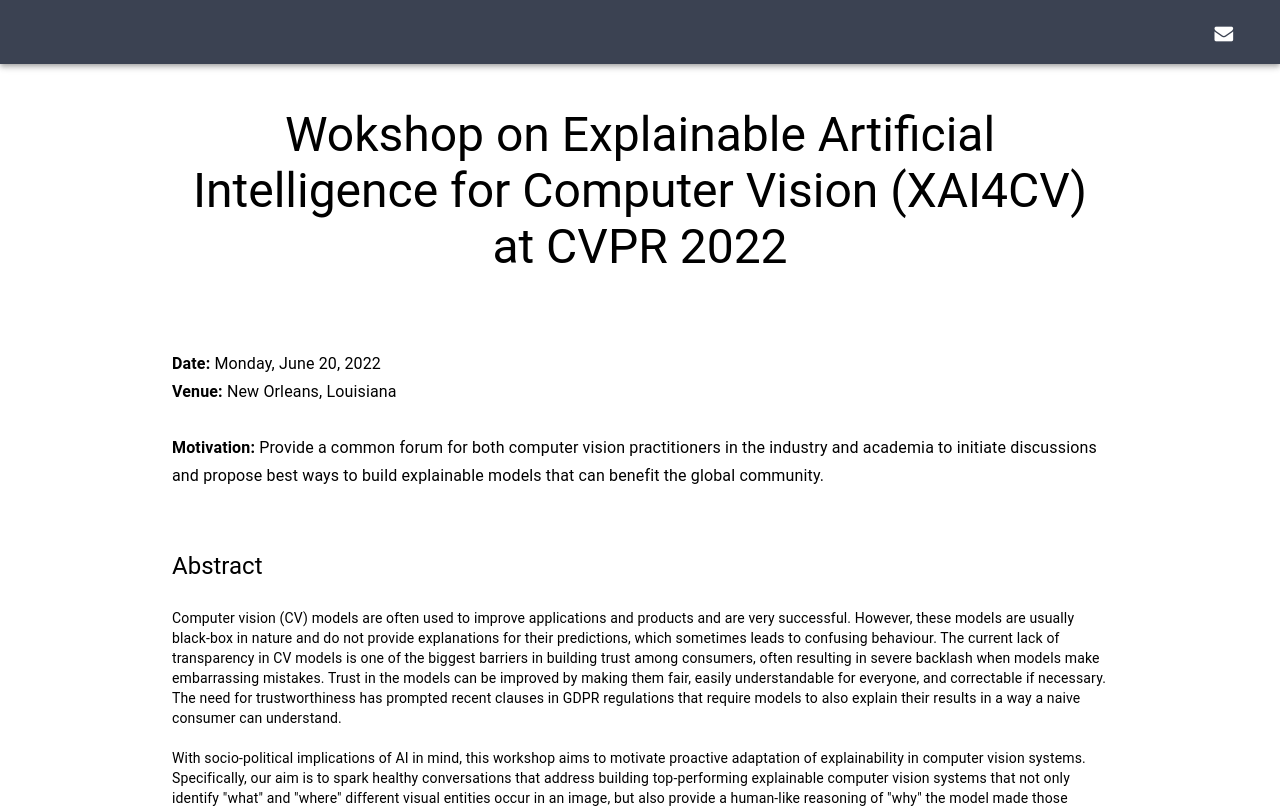
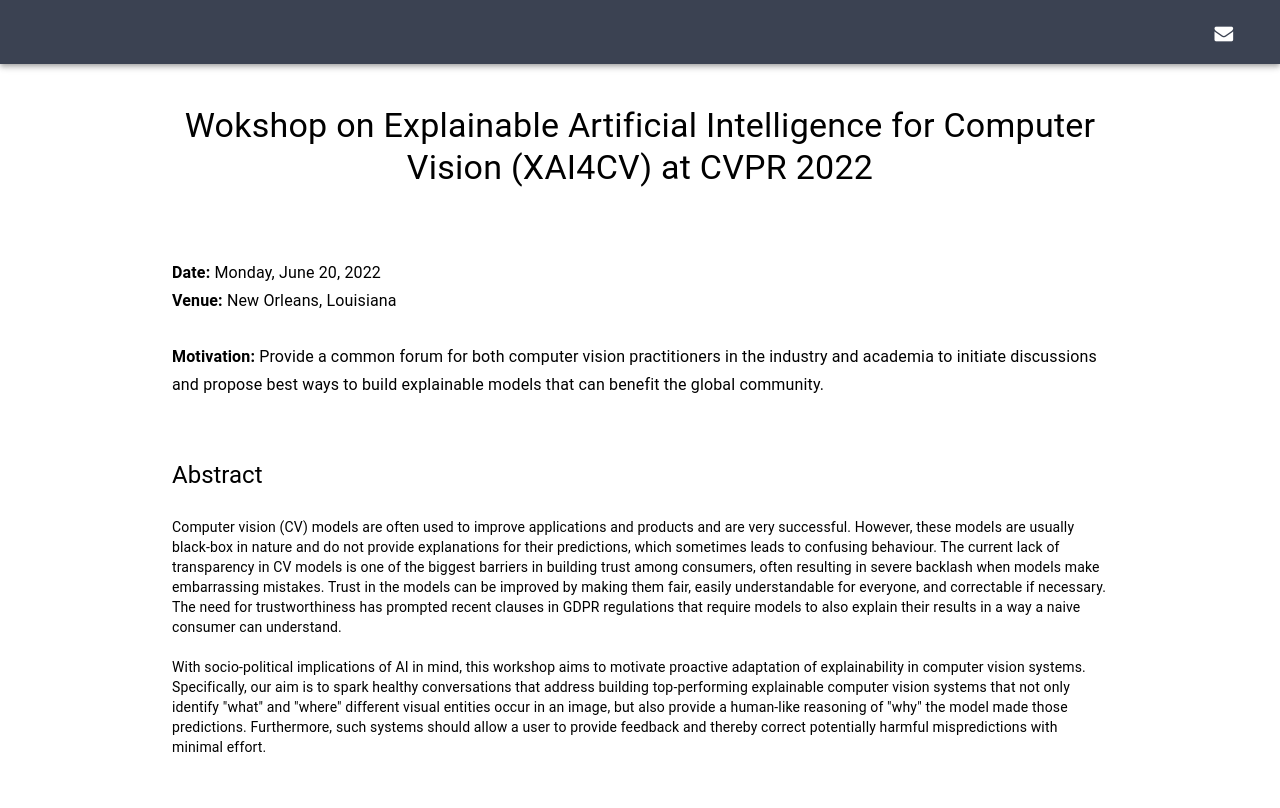
Before and after one commit to xai4cv/xai4cv.github.io, a React (Create React App) app: page /workshop in a window 1280 px wide. Shown: the top 808 px of the page. Built offline with nearby package versions, Linux system fonts and the light colour scheme.

Commit message:
Title to header h4 font

```diff
--- a/src/components/Workshop.js
+++ b/src/components/Workshop.js
@@ -64,7 +64,7 @@
                                     <Grid item xs={12} md={12} lg={12} className={classes.gridItem}>
                                         <Typography
                                             className={classes.sectionHeader}
-                                            variant="h3"
+                                            variant="h4"
                                             gutterBottom
                                             align="center"
                                             >
```
